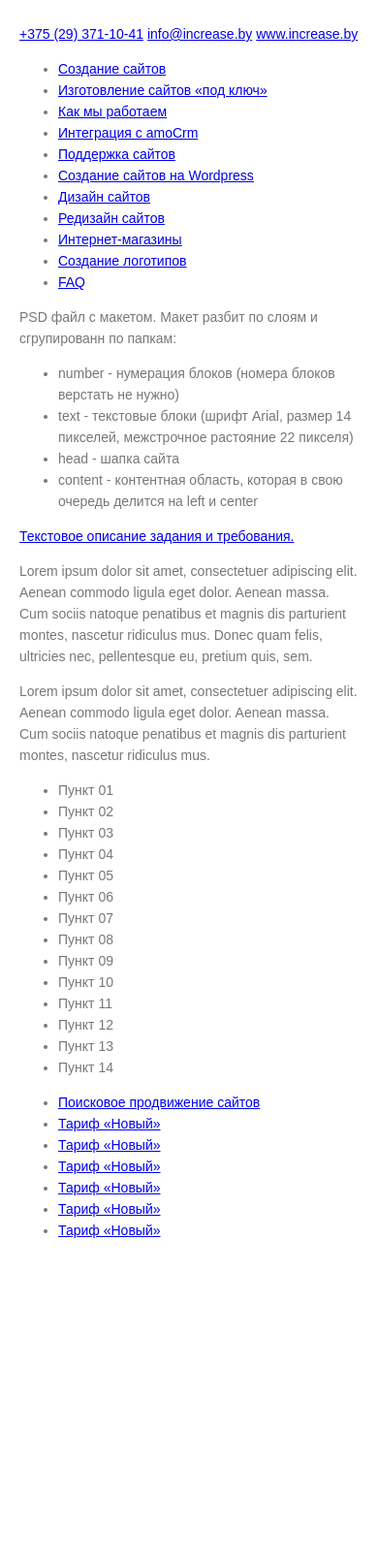
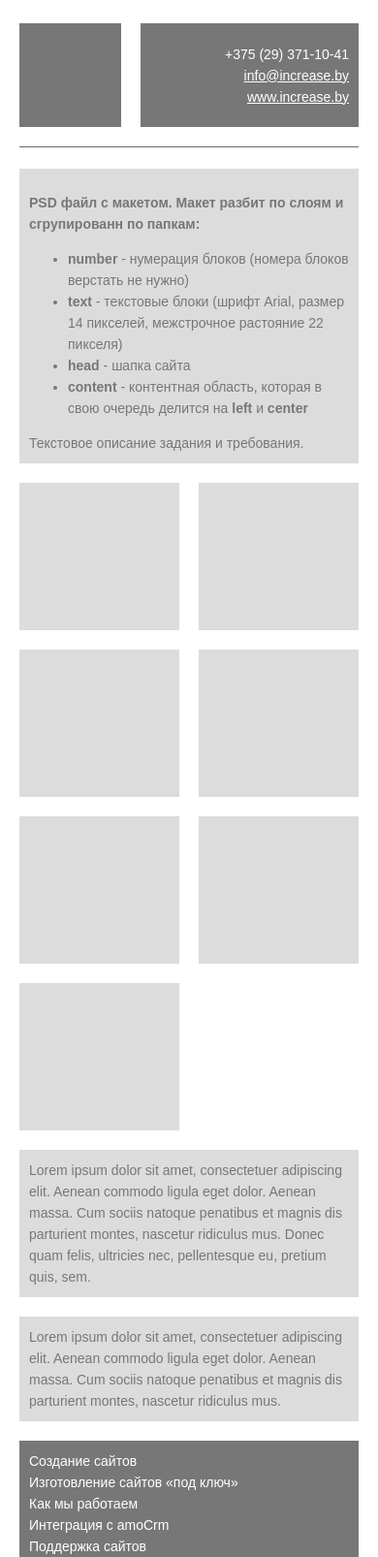
Before and after one commit to yuliakapchik/increace, a plain HTML site: page index.html in a window 390 px wide. Shown: the top 1606 px of the page at 97% size. Before the commit the page ends 1305 px from the top, so only its background shows below. Drawn offline with Linux system fonts and the light colour scheme.

Commit message:
feat: add style.css

```diff
--- a/index.html
+++ b/index.html
@@ -15,7 +15,7 @@
         <div class="header__logo"></div><!-- /.header__logo -->
         <div class="header__contact"></div><!-- /.header__contact -->
         <div class="header__more">
-          <a class="header__more-link" href="tel:+375293711041">+375 (29) 371-10-41</a>
+          <a class="header__more-link header__more-phone" href="tel:+375293711041">+375 (29) 371-10-41</a>
           <a class="header__more-link" href="mailto:info@increase.by">info@increase.by</a>
           <a class="header__more-link" href="https://increase.by/">www.increase.by</a>
         </div>
@@ -68,8 +68,8 @@
             </div>
             <!-- /.content__center-blocks -->
             <div class="content__center-text">
-              <p>Lorem ipsum dolor sit amet, consectetuer adipiscing elit. Aenean commodo ligula eget dolor. Aenean massa. Cum sociis natoque penatibus et magnis dis parturient montes, nascetur ridiculus mus. Donec quam felis, ultricies nec, pellentesque eu, pretium quis, sem. </p>
-              <p>Lorem ipsum dolor sit amet, consectetuer adipiscing elit. Aenean commodo ligula eget dolor. Aenean massa. Cum sociis natoque penatibus et magnis dis parturient montes, nascetur ridiculus mus.
+              <p class="content__center-paragraph content__center-paragraph_margin">Lorem ipsum dolor sit amet, consectetuer adipiscing elit. Aenean commodo ligula eget dolor. Aenean massa. Cum sociis natoque penatibus et magnis dis parturient montes, nascetur ridiculus mus. Donec quam felis, ultricies nec, pellentesque eu, pretium quis, sem. </p>
+              <p class="content__center-paragraph">Lorem ipsum dolor sit amet, consectetuer adipiscing elit. Aenean commodo ligula eget dolor. Aenean massa. Cum sociis natoque penatibus et magnis dis parturient montes, nascetur ridiculus mus.
               </p>
             </div>
             <!-- /.content__center-text -->
@@ -83,7 +83,8 @@
   <footer>
     <div class="container">
       <div class="footer">
-        <ul class="footer__list-1">
+        <div class="footer__list-1">
+          <ul class="footer__list-1-1">
             <li class="footer__list-1-item">Пункт 01</li>
             <li class="footer__list-1-item">Пункт 02</li>
             <li class="footer__list-1-item">Пункт 03</li>
@@ -91,6 +92,8 @@
             <li class="footer__list-1-item">Пункт 05</li>
             <li class="footer__list-1-item">Пункт 06</li>
             <li class="footer__list-1-item">Пункт 07</li>
+          </ul>
+          <ul class="footer__list-1-2">
             <li class="footer__list-1-item">Пункт 08</li>
             <li class="footer__list-1-item">Пункт 09</li>
             <li class="footer__list-1-item">Пункт 10</li>
@@ -99,6 +102,7 @@
             <li class="footer__list-1-item">Пункт 13</li>
             <li class="footer__list-1-item">Пункт 14</li>
           </ul>
+        </div>
         <!-- /.footer__list-1 -->
         <ul class="footer__list-2">
           <li class="footer__list-2-item"><a href="#" class="footer__list-2-link">Поисковое продвижение сайтов</a></li>
@@ -111,7 +115,7 @@
         </ul>
         <!-- /.footer-list-2 -->
         <div class="footer__block-3">
-          <div class="footer__block-3-content"></div>
+          <div class="footer__block-3-content footer__block-3-content_margin"></div>
           <div class="footer__block-3-content"></div>
         </div>
         <!-- /.footer__block-3 -->
--- a/style/style.css
+++ b/style/style.css
@@ -2,14 +2,247 @@
   box-sizing: border-box;
 }
 body{
-  margin: 24px 0 25px;
+  margin: 24px 20px 25px;
   color: #777777;
   font-family: Arial, sans-serif;
   font-size: 14px;
   line-height: 22px;
 }
 .container{
-  max-width: 918px;
+  max-width: 958px;
   margin: auto;
-  padding: 0 20px;
 }
+/* HEADER */
+.header{
+  display: flex;
+  justify-content: space-between;
+  min-height: 128px;
+  padding-bottom: 20px;
+  border-bottom: 1px solid #696969;
+}
+.header__logo{
+  width: 122px;
+  margin-right: 20px;
+  background-color: #777777;
+}
+.header__contact{
+  width: 30%;
+  margin-right: 20px;
+  background-color: #777777;
+}
+.header__more{
+  display: flex;
+  flex-direction: column;
+  align-items: flex-end;
+  justify-content: center;
+  width: 513px;
+  padding: 25px 22px;
+  background-color: #777777;
+}
+.header__more-link{
+  color: #FFFFFF;
+}
+.header__more-phone{
+  text-decoration: none;
+}
+/* CONTENT */
+.content{
+  padding: 22px 0 25px;
+  display: flex;
+  justify-content: space-between;
+}
+.content__left{
+  flex-shrink: 0;
+  max-width: 184px;
+  height: 100%;
+  padding: 19px 25px 41px 13px;
+  margin-right: 20px;
+  background-color: #777777;
+  color: #FFFFFF;
+}
+.content__left-services{
+  list-style-type: none;
+  padding: 0;
+  margin: 0;
+}
+.content__left-link{
+  text-decoration: none;
+  color: inherit;
+}
+.content__left-link:hover{
+  font-weight: bold;
+}
+.content__center{
+  max-width: 757px;
+}
+.content__center-description{
+  padding: 22px 70px 20px 21px;
+  background-color: #DCDCDC;
+}
+.content__center-title, .content__center-selection_bold{
+  font-weight: bold;
+}
+.content__center-link{
+  text-decoration: none;
+  color: inherit;
+}
+.content__center-link:hover{
+  font-weight: bold;
+}
+.content__center-blocks{
+  padding: 20px 0;
+  display: grid;
+  grid-template-columns: repeat(5, 1fr);
+  grid-gap: 20px;
+  width: 100%;
+}
+.content__center-block {
+  height: 152px;
+  width: 100%;
+  background-color: #DCDCDC;
+}
+.content__center-text{
+  min-height: 200px;
+  display: flex;
+  justify-content: space-between;
+}
+.content__center-paragraph{
+  width: 49%;
+  margin: 0;
+  padding: 23px 26px 23px 19px;
+  background-color: #DCDCDC;
+}
+/* FOOTER */
+.footer{
+  display: flex;
+  justify-content: space-between;
+  flex-wrap: wrap;
+  padding-top: 20px;
+  border-top: 1px solid #696969;
+}
+.footer__list-1, .footer__list-2, .footer__block-3{
+  width: 32%;
+}
+.footer__list-1, .footer__list-2 {
+  padding: 18px 25px;
+  background-color: #777777;
+  color: #FFFFFF;
+}
+.footer__list-1{
+  display: flex;
+}
+.footer__list-1-1, .footer__list-1-2{
+  list-style-type: none;
+  width: 50%;
+  margin: 0;
+  padding: 0;
+}
+.footer__list-2{
+  list-style-type: square;
+  margin: 0;
+  padding-left: 40px;
+}
+.footer__list-2-link{
+  text-decoration: none;
+  color: inherit;
+}
+.footer__list-2-link:hover{
+  font-weight: bold;
+}
+.footer__block-3{
+  display: flex;
+  flex-direction: column;
+  justify-content: space-between;
+}
+.footer__block-3-content{
+  background-color: #777777;
+  height: 45%;
+}
+@media (max-width: 1024px){
+  .content__center-blocks{
+    grid-template-columns: repeat(4, 1fr);
+  }
+}
+@media (max-width: 768px){
+  .content{
+    flex-direction: column;
+  }
+  .content__left {
+    order: 1;
+    max-width: 100%;
+    margin-right: 0;
+    margin-top: 20px;
+}
+  .content__center-blocks{
+    grid-template-columns: repeat(3, 1fr);
+  }
+  .footer__list-1{
+    width: 100%;
+    margin-bottom: 20px;
+  }
+  .footer__list-2, .footer__block-3{
+    width: 48%;
+  }
+}
+@media (max-width: 425px){
+  .header__logo{
+    width: 30%;
+    flex-shrink: 0;
+  }
+  .header__contact{
+    display: none;
+  }
+  .header__more{
+    padding: 10px;
+  }
+  .content__left{
+    padding: 10px;
+  }
+  .content__center-description {
+    padding: 10px;
+  }
+  .content__center-blocks{
+    grid-template-columns: repeat(2, 1fr);
+  }
+  .content__center-text{
+    flex-direction: column;
+  }
+  .content__center-paragraph {
+    width: 100%;
+    padding: 10px;
+  }
+  .content__center-paragraph_margin{
+    margin-bottom: 20px;
+  }
+  .footer__list-1{
+    padding: 10px;
+  }
+  .footer__list-2{
+    width: 100%;
+    margin-bottom: 20px;
+    padding: 10px 10px 10px 30px;
+  }
+  .footer__block-3{
+    width: 100%;
+    min-height: 180px;
+    flex-direction: row;
+  }
+  .footer__block-3-content{
+    width: 47%;
+    height: 100%;
+  }
+}
+@media (max-width: 320px){
+  .content__center-blocks{
+    grid-template-columns: repeat(1, 1fr);
+  }
+  .footer__block-3{
+    flex-direction: column;
+  }
+  .footer__block-3-content{
+    width: 100%;
+  }
+  .footer__block-3-content_margin{
+    margin-bottom: 20px;
+  }
+}
```
Lines whose indentation alone changed are shown as unchanged.
